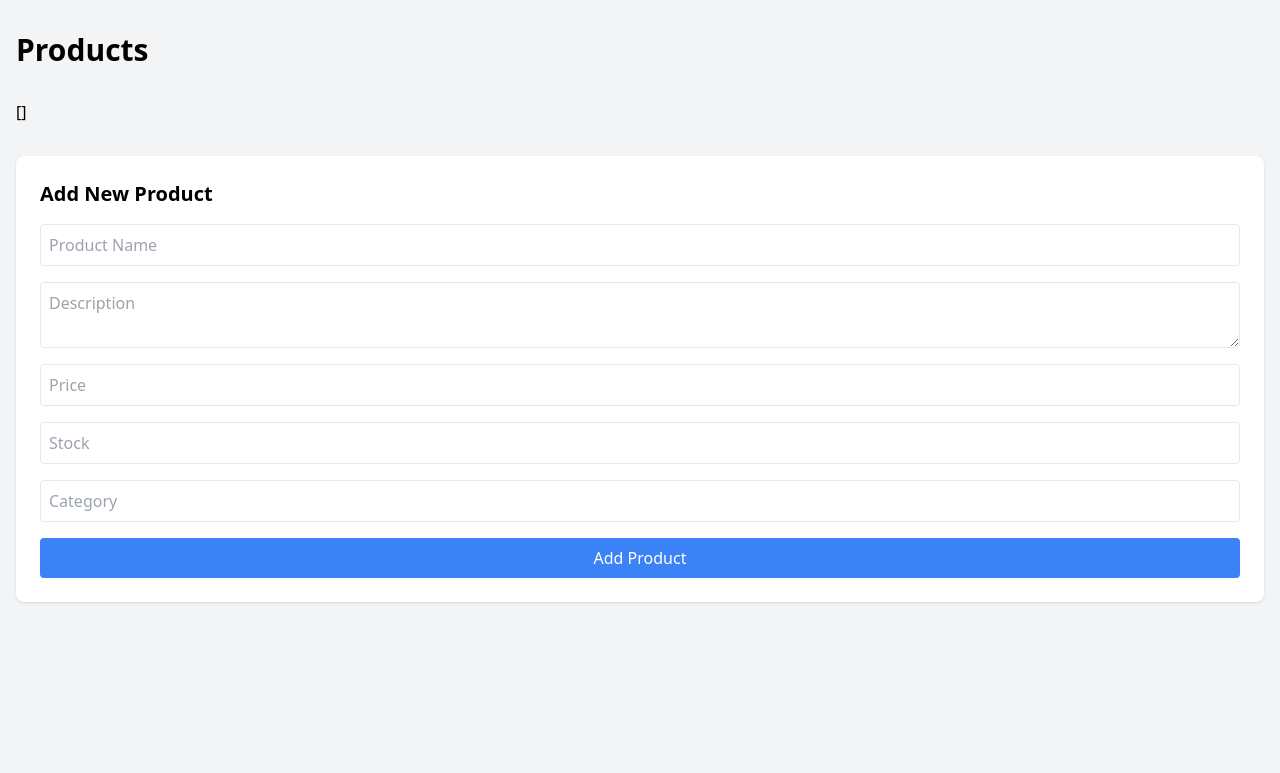
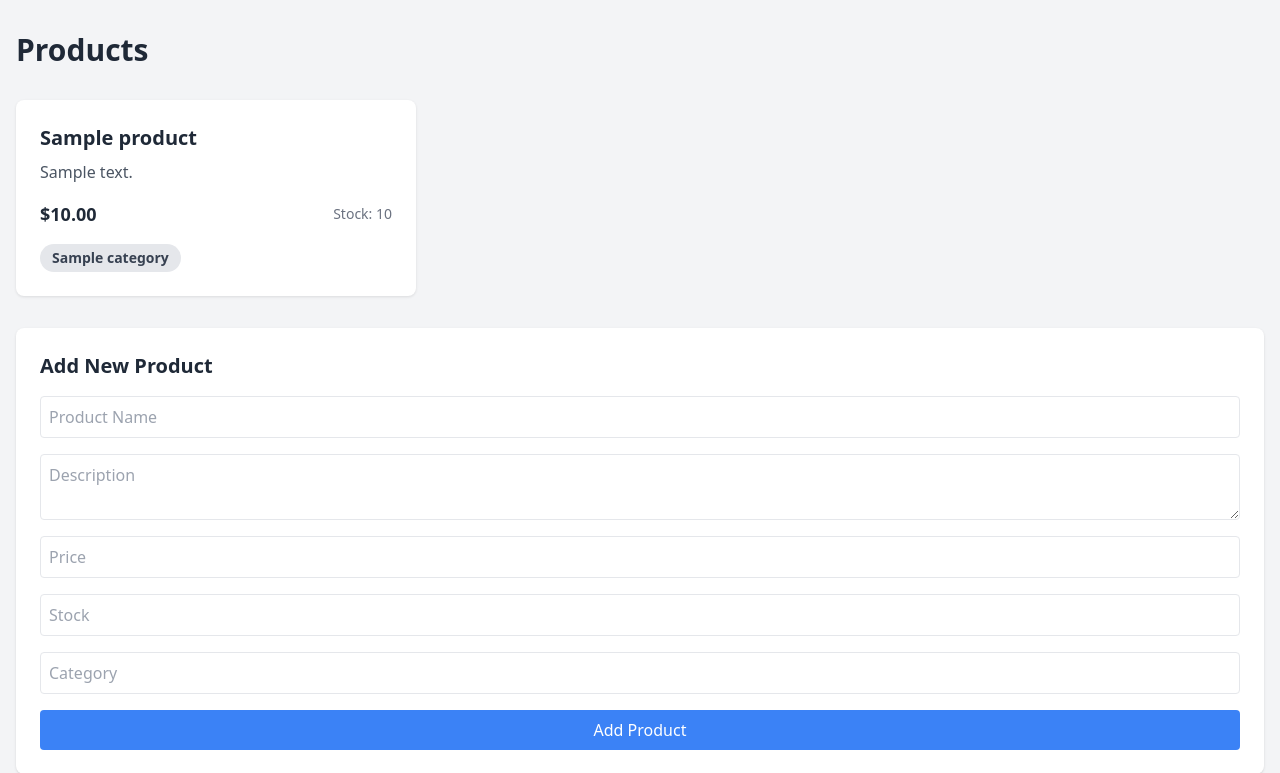
Before and after one commit to knrick/multicloud-challenge, a FastAPI app: template src/app/templates/products.html in a window 1280 px wide. Shown: the top 773 px of the page. Before the commit the page ends 604 px from the top, so only its background shows below. Run offline with FastAPI, Linux system fonts and the light colour scheme; the template is opened without the code that fills it: most values are stand-ins (such as "Sample title", 1, 10 or a date in 2020); data that the repository does not hold is empty; some libraries are stand-ins or nearby versions.

Commit message:
fix: Update products template and route handler

```diff
--- a/src/app/main.py
+++ b/src/app/main.py
@@ -1,6 +1,7 @@
 from fastapi import FastAPI, Request
 from fastapi.staticfiles import StaticFiles
 from fastapi.templating import Jinja2Templates
+from services.product_service import ProductService
 
 app = FastAPI(
     title="CloudMart",
@@ -18,7 +19,17 @@ templates = Jinja2Templates(directory="templates")
 @app.get("/templates/{template_name}")
 async def serve_template(request: Request, template_name: str):
     """Serve template pages"""
-    return templates.TemplateResponse(f"{template_name}", {"request": request})
+    # Initialize services
+    product_service = ProductService()
+
+    # Get template context based on template name
+    context = {"request": request}
+
+    if template_name == "products.html":
+        products = await product_service.list_products()
+        context["products"] = products
+
+    return templates.TemplateResponse(f"{template_name}", context)
 
 # Import routers
 from api import products, orders, tickets
--- a/src/app/templates/products.html
+++ b/src/app/templates/products.html
@@ -6,17 +6,29 @@
     <title>CloudMart - Products</title>
     <script src="https://unpkg.com/htmx.org@1.9.10"></script>
     <script src="https://cdn.tailwindcss.com"></script>
+    <link rel="stylesheet" href="{{ url_for('static', path='css/main.css') }}">
 </head>
 <body class="bg-gray-100">
     <div class="container mx-auto px-4 py-8">
         <h1 class="text-3xl font-bold mb-8">Products</h1>
 
         <!-- Product List -->
-        <div class="grid grid-cols-1 md:grid-cols-2 lg:grid-cols-3 gap-6"
-             hx-get="/api/products"
-             hx-trigger="load"
-             hx-swap="innerHTML">
-            <!-- Products will be loaded here -->
+        <div id="product-list" class="grid grid-cols-1 md:grid-cols-2 lg:grid-cols-3 gap-6">
+            {% for product in products %}
+            <div class="product-card">
+                <h3 class="text-xl font-semibold mb-2">{{ product.name }}</h3>
+                <p class="text-gray-600 mb-4">{{ product.description }}</p>
+                <div class="flex justify-between items-center">
+                    <span class="text-lg font-bold">${{ "%.2f"|format(product.price) }}</span>
+                    <span class="text-sm text-gray-500">Stock: {{ product.stock }}</span>
+                </div>
+                <div class="mt-4">
+                    <span class="inline-block bg-gray-200 rounded-full px-3 py-1 text-sm font-semibold text-gray-700">
+                        {{ product.category }}
+                    </span>
+                </div>
+            </div>
+            {% endfor %}
         </div>
 
         <!-- Add Product Form -->
@@ -44,22 +56,5 @@
             </form>
         </div>
     </div>
-
-    <!-- Product Card Template -->
-    <template id="product-template">
-        <div class="bg-white p-6 rounded-lg shadow">
-            <h3 class="text-xl font-semibold mb-2">${name}</h3>
-            <p class="text-gray-600 mb-4">${description}</p>
-            <div class="flex justify-between items-center">
-                <span class="text-lg font-bold">$${price}</span>
-                <span class="text-sm text-gray-500">Stock: ${stock}</span>
-            </div>
-            <div class="mt-4">
-                <span class="inline-block bg-gray-200 rounded-full px-3 py-1 text-sm font-semibold text-gray-700">
-                    ${category}
-                </span>
-            </div>
-        </div>
-    </template>
 </body>
 </html>
```
